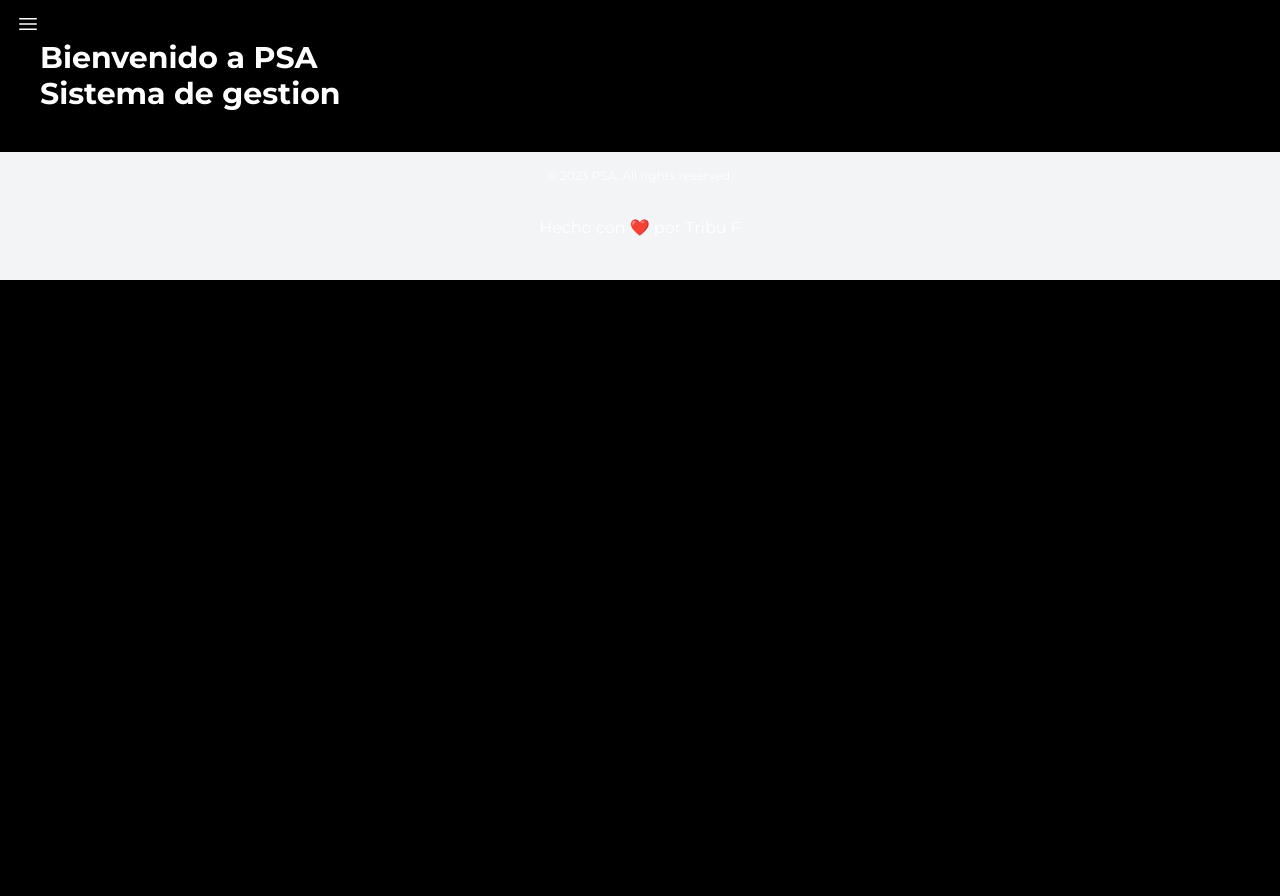
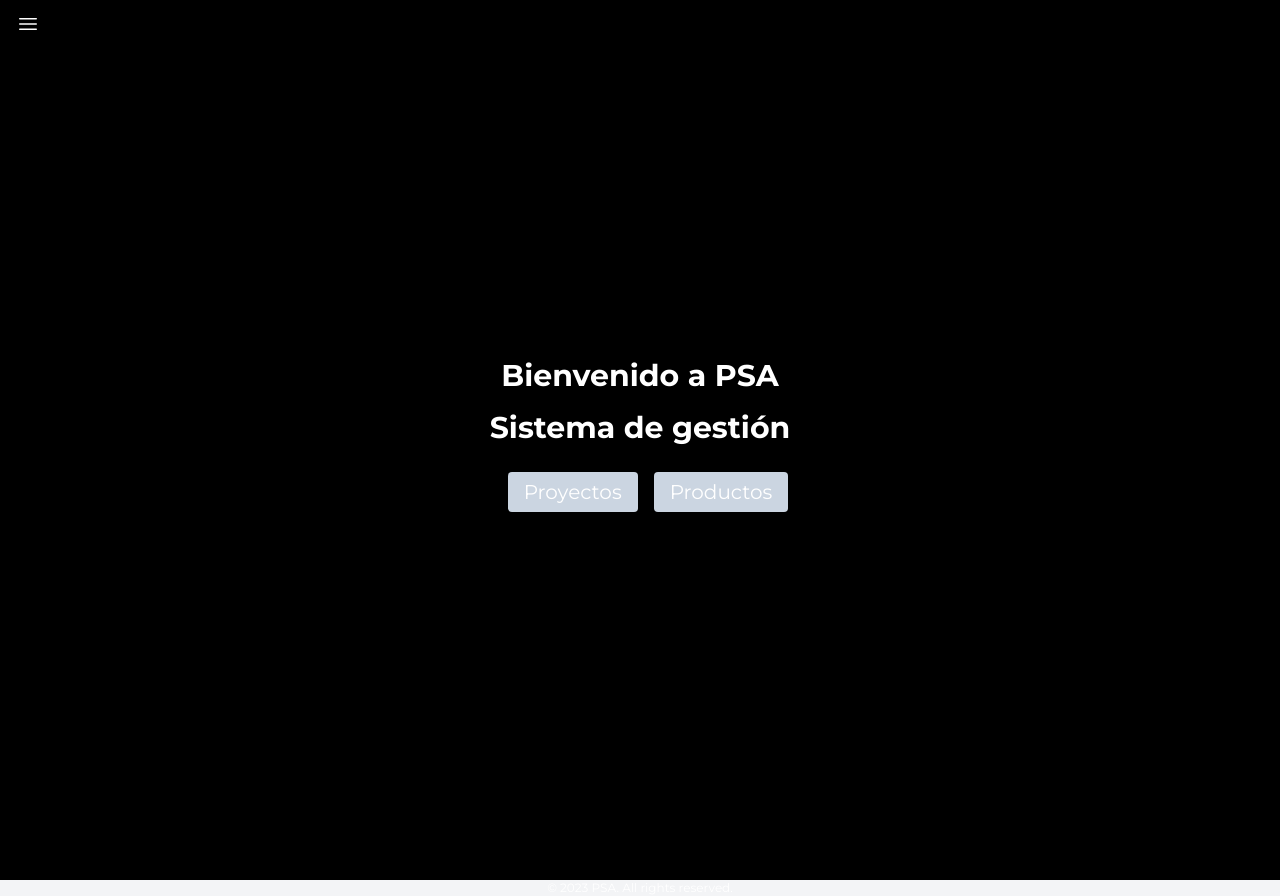
Before and after one commit to ignaciano3/tribu-f-front, a Next.js app: page / in a window 1280 px wide. Before the commit the page ends 800 px from the top, so only its background shows below. Built offline with nearby package versions, Linux system fonts and the light colour scheme.

Commit message:
agrego todo

```diff
--- a/src/app/layout.tsx
+++ b/src/app/layout.tsx
@@ -20,8 +20,10 @@ export default function RootLayout({
     <html lang="es">
       <body className={montserrat.className}>
         <SideBar />
-        <main className="px-10 my-10">{children}</main>
-        <Footer />
+        <div className="flex flex-col justify-between max-h-screen min-h-screen">
+          <main className="px-10 my-10">{children}</main>
+          <Footer />
+        </div>
       </body>
     </html>
   );
--- a/src/app/page.tsx
+++ b/src/app/page.tsx
@@ -1,10 +1,25 @@
 import Title from "@/components/Title";
+import Link from "next/link";
 
 export default function Home() {
   return (
-    <div >
-      <Title title="Bienvenido a PSA" />
-      <Title title="Sistema de gestion"/>
+    <div className="flex flex-col justify-center text-center min-h-screen gap-y-4">
+      <Title className="flex-1" title="Bienvenido a PSA" />
+      <Title className="flex-1" title="Sistema de gestión" />
+      <div className="inline-block my-4">
+        <Link
+          className="px-4 py-2 bg-slate-300 text-xl rounded mx-4"
+          href="/projects"
+        >
+          Proyectos
+        </Link>
+        <Link
+          className="px-4 py-2 bg-slate-300 text-xl rounded"
+          href="/products"
+        >
+          Productos
+        </Link>
+      </div>
     </div>
   );
 }
--- a/src/app/products/[idProd]/[idVersion]/[idCliente]/page.tsx
+++ b/src/app/products/[idProd]/[idVersion]/[idCliente]/page.tsx
@@ -1,4 +1,9 @@
-import { GetClients, GetProduct, GetTickets, GetVersionsOfProduct } from "@/api/soporte";
+import {
+  GetClients,
+  GetProduct,
+  GetTickets,
+  GetVersionsOfProduct,
+} from "@/api/soporte";
 import TicketsRow from "@/components/Table/Rows/TicketsRow";
 import Table from "@/components/Table/Table";
 import TicketForm from "@/components/TicketForm";
@@ -18,7 +23,7 @@ const headers = [
 export default async function ProductDetails({
   params,
 }: {
-  params: { idProd: string, idVersion: string, idCliente: string };
+  params: { idProd: string; idVersion: string; idCliente: string };
 }) {
   const { idProd, idVersion, idCliente } = params;
 
@@ -27,7 +32,7 @@ export default async function ProductDetails({
   const clients = await GetClients();
   const tickets = await GetTickets(idVersion);
 
-  const ticketParams : CreateTicketParams = {
+  const ticketParams: CreateTicketParams = {
     client_id: idCliente,
     version_id: idVersion,
   };
@@ -37,7 +42,12 @@ export default async function ProductDetails({
       <Title title={product.name} />
       <div className="flex justify-between">
         <Title title="Tickets" />
-        <SelectVersiones options={versions} idVersion={idVersion} idCliente={idCliente} idProd={idProd} />
+        <SelectVersiones
+          options={versions}
+          idVersion={idVersion}
+          idCliente={idCliente}
+          idProd={idProd}
+        />
       </div>
       <section className="flex justify-between">
         <div className="flex-1 mr-4">
--- a/src/app/projects/[id]/tasks/[taskId]/tickets/page.tsx
+++ b/src/app/projects/[id]/tasks/[taskId]/tickets/page.tsx
@@ -1,39 +1,43 @@
-import { GetTickets } from "@/api/soporte";
+import { GetTicket, GetAssignmentTask } from "@/api/soporte";
 import { GetTask } from "@/api/proyectos";
 import Table from "@/components/Table/Table";
 import Title from "@/components/Title";
 import Button from "@/components/button";
+import TicketsRow from "@/components/Table/Rows/TicketsRow";
 
 const headers = [
-  "ID ticket",
   "Título",
+  "Descripción",
+  "Severidad",
+  "Prioridad",
   "Estado",
-  "Actualizado",
-  "Cliente",
-  "Prioridad",
-  "Severidad",
-  "Ver más",
+  "Fecha creación",
 ];
-
 export default async function Tickets({
   params,
 }: {
-  params: { taskId: string };
+  params: { id: string; taskId: string };
 }) {
-  //const assignments = await getAssignmentByTask(params.task.id);
-  //const tickets = getTicketsTask(assignments);
-  const tickets = await GetTickets(params.taskId);
-  const task = await GetTask(params.taskId);
-  //const tickets = {};
+  const assignments = await GetAssignmentTask(params.taskId);
+  //const tickets = GetTicketsTask(assignments);
+
+  const tickets = await Promise.all(
+    assignments.map(async (assignment: any) => {
+      const ticket = await GetTicket(assignment.ticket_id);
+      return ticket;
+    })
+  );
+  ////const task = await GetTask(params.taskId);
+
   return (
     <>
       <div className="flex justify-between">
         <Title title="Tickets" className="inline" />
-        <Button href={`/projects/${task.project_id}/tasks/${task.id}`}>
+        <Button href={`/projects/${params.id}/tasks/${params.taskId}`}>
           Volver a la tarea
         </Button>
       </div>
-      <Table data={tickets} headers={headers} />
+      <Table data={tickets} RowItem={TicketsRow} headers={headers} />
     </>
   );
 }
--- a/src/components/ProjectCard.tsx
+++ b/src/components/ProjectCard.tsx
@@ -41,9 +41,9 @@ export default function ProjectCard(props: any) {
   const handleFinish = async () => {
     try {
       const current = new Date();
-      const date = `${current.getDate()}/${
+      const date = `${current.getFullYear()}-${
         current.getMonth() + 1
-      }/${current.getFullYear()}`;
+      }-${current.getDate()}`;
       const projectData = {
         id: project.id,
         name: project.name,
@@ -94,9 +94,13 @@ export default function ProjectCard(props: any) {
           <p className="mb-5">
             <strong>Fecha de creación:</strong> {project.creation_date || ""}
           </p>
-          <p className="mb-5">
-            <strong>Fecha de finalización:</strong> {project.end_date || ""}
-          </p>
+
+          {project.end_date !== null && project.end_date !== undefined && (
+            <p className="mb-5">
+              <strong>Fecha de finalización:</strong> {project.end_date || ""}
+            </p>
+          )}
+
           <p className="mb-5">
             <strong>Duración estimada:</strong>{" "}
             {project.expected_duration_days || ""} {"días"}
@@ -148,14 +152,15 @@ export default function ProjectCard(props: any) {
             maxHeight: "35%",
           },
         }}
-        overlayStyle={{
-          position: "fixed",
-          top: 0,
-          left: 0,
-          right: 0,
-          bottom: 0,
-          backgroundColor: "rgba(0, 0, 0, 0)",
-        }}
+        overlayClassName="fixed top-0 left-0 right-0 bottom-0"
+        // overlayStyle={{
+        //   position: "fixed",
+        //   top: 0,
+        //   left: 0,
+        //   right: 0,
+        //   bottom: 0,
+        //   backgroundColor: "rgba(0, 0, 0, 0)",
+        // }}
       >
         <div className="text-l font-bold mb-4 p-4 bg-white">
           ¿Está seguro de que quiere eliminar el proyecto?
--- a/src/components/ProjectTable.tsx
+++ b/src/components/ProjectTable.tsx
@@ -51,7 +51,7 @@ export default function ProjectTable(props: any) {
   };
   return (
     <>
-      <div className="container max-w-7xl mx-auto mt-8">
+      <div className="container min-h-screen max-w-7xl mx-auto mt-8">
         <div className="flex justify-between mb-8 max-h-10">
           <h1 className="text-3xl font-bold decoration-gray-400">Proyectos</h1>
           <div className="flex">
--- a/src/components/TaskCard.tsx
+++ b/src/components/TaskCard.tsx
@@ -101,6 +101,11 @@ const TaskCard = (props: any) => {
           >
             Finalizar tarea
           </button>
+          <Button
+            href={`/projects/${task.project_id}/tasks/${task.id}/tickets`}
+          >
+            Ver tickets
+          </Button>
           <div className="mr-2 cursor-pointer mt-2" onClick={openModal}>
             <svg
               xmlns="http://www.w3.org/2000/svg"
@@ -131,14 +136,7 @@ const TaskCard = (props: any) => {
             maxHeight: "35%",
           },
         }}
-        overlayStyle={{
-          position: "fixed",
-          top: 0,
-          left: 0,
-          right: 0,
-          bottom: 0,
-          backgroundColor: "rgba(0, 0, 0, 0)",
-        }}
+        overlayClassName="fixed top-0 left-0 right-0 bottom-0"
       >
         <div className="text-l font-bold mb-4 p-4 bg-white">
           ¿Está seguro de que quiere eliminar la tarea?
--- a/src/components/layout/Footer.tsx
+++ b/src/components/layout/Footer.tsx
@@ -1,11 +1,10 @@
 export default function Footer() {
   return (
-    <footer className="dark:bg-gray-700 dark:text-white bg-gray-100 text-white pt-4 pb-10 flex flex-col justify-center text-center">
-      <div className="mx-auto flex flex-col justify-center">
+    <footer className="dark:bg-gray-700 dark:text-white bg-gray-100 text-white h-20 items-center flex justify-center text-center">
+      <div className="mx-auto">
         <p className="text-xs">
           &copy; {new Date().getFullYear()} PSA. All rights reserved.
         </p>
-        <p className="pt-8">Hecho con ❤️ por Tribu F</p>
       </div>
     </footer>
   );
```
Also changed, not shown: src/api/soporte.ts (+17 -3 lines).
